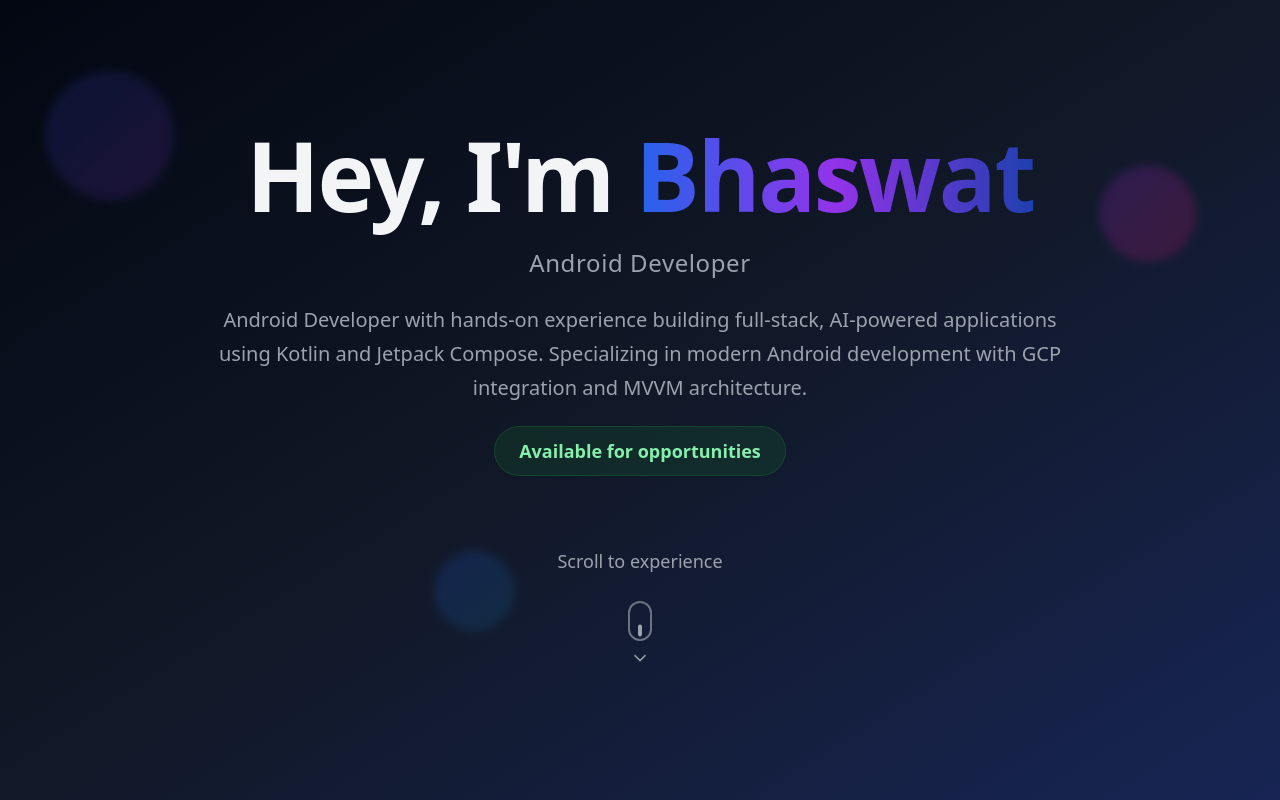
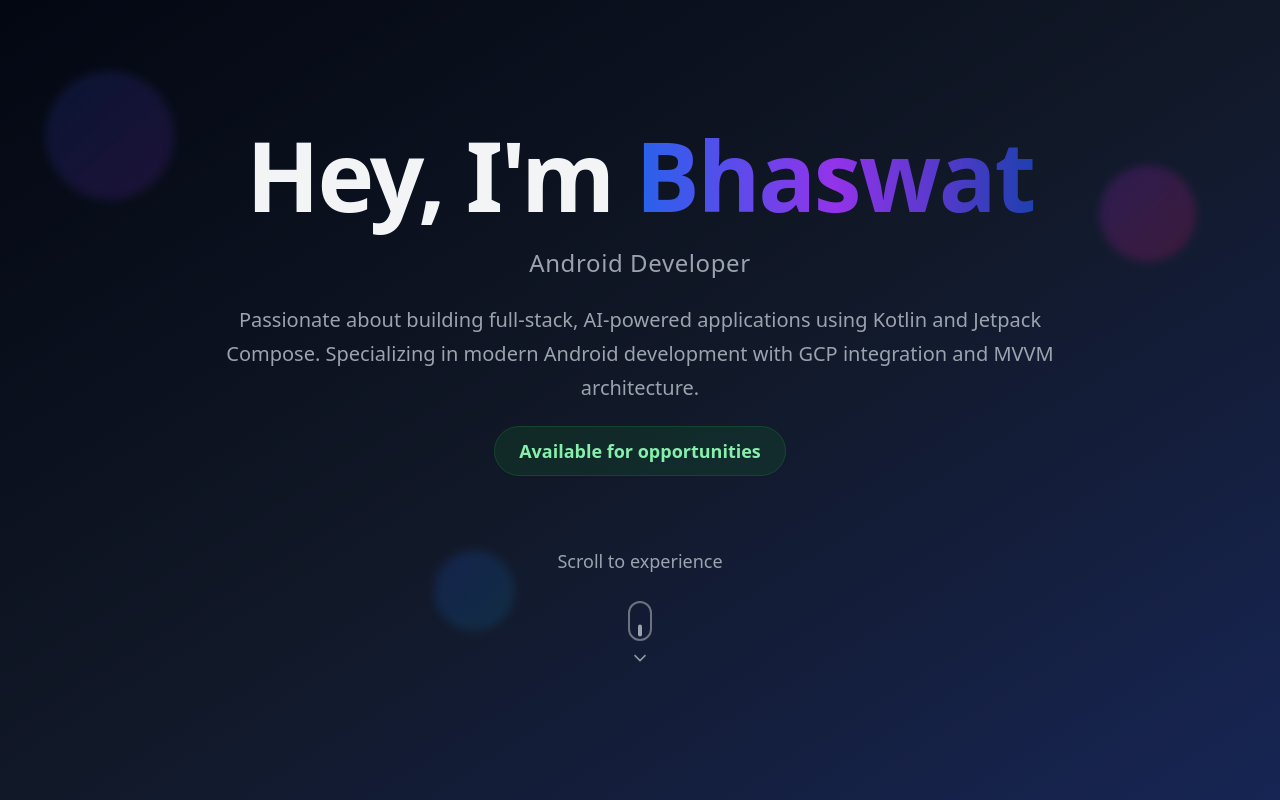
Before and after one commit to THORzero9/portfolio-site, a Next.js app: page / in a window 1280 px wide. Shown: the top 800 px of the page. Built offline with nearby package versions, Linux system fonts and the light colour scheme.

Commit message:
update: updated the hero section

```diff
--- a/src/components/Sections/HeroSection.tsx
+++ b/src/components/Sections/HeroSection.tsx
@@ -368,7 +368,7 @@ export const HeroSection: React.FC = () => {
           ref={descriptionRef}
           className="font-body text-xl text-gray-600 dark:text-gray-400 leading-relaxed max-w-4xl mx-auto mb-8"
             >
-              Android Developer with hands-on experience building full-stack, AI-powered applications using Kotlin and Jetpack Compose.
+              Passionate about building full-stack, AI-powered applications using Kotlin and Jetpack Compose.
               Specializing in modern Android development with GCP integration and MVVM architecture.
         </p>
 
```
